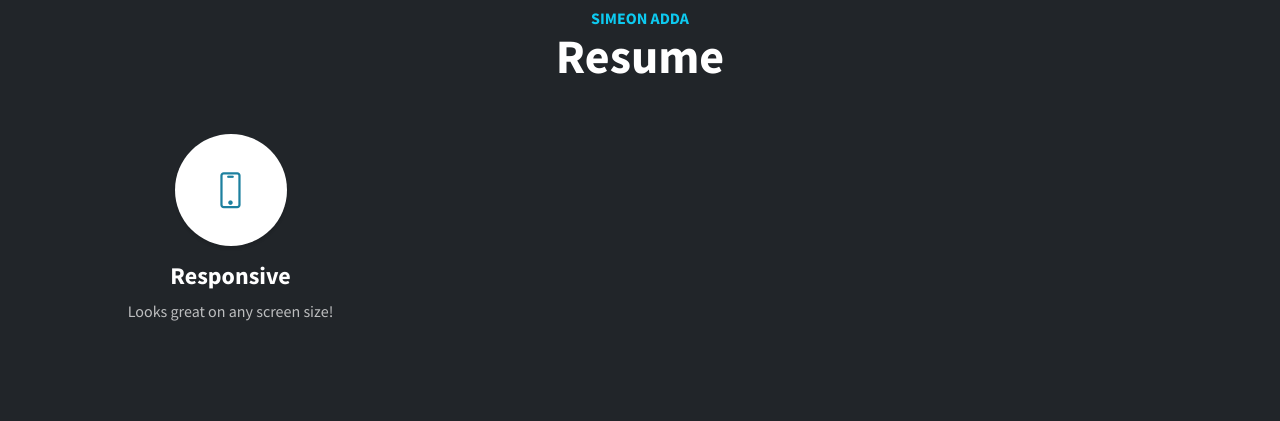
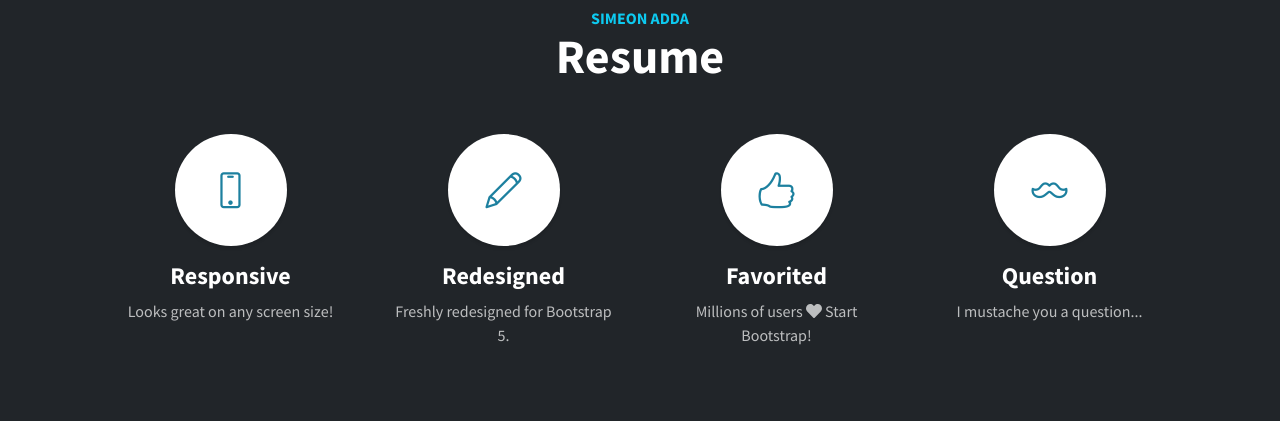
Before and after one commit to simeonadda/portfolio, a website: page dist/index.html in a window 1280 px wide. Shown: the part 1740-2161 px from the top of the page. Drawn offline with nearby package versions, Linux system fonts and the light colour scheme.

Commit message:
Revert "Resume section set"

```diff
--- a/dist/index.html
+++ b/dist/index.html
@@ -72,6 +72,25 @@
                         <span class="service-icon rounded-circle mx-auto mb-3"><i class="icon-screen-smartphone"></i></span>
                         <h4><strong>Responsive</strong></h4>
                         <p class="text-faded mb-0">Looks great on any screen size!</p>
+                    </div>
+                    <div class="col-lg-3 col-md-6 mb-5 mb-lg-0">
+                        <span class="service-icon rounded-circle mx-auto mb-3"><i class="icon-pencil"></i></span>
+                        <h4><strong>Redesigned</strong></h4>
+                        <p class="text-faded mb-0">Freshly redesigned for Bootstrap 5.</p>
+                    </div>
+                    <div class="col-lg-3 col-md-6 mb-5 mb-md-0">
+                        <span class="service-icon rounded-circle mx-auto mb-3"><i class="icon-like"></i></span>
+                        <h4><strong>Favorited</strong></h4>
+                        <p class="text-faded mb-0">
+                            Millions of users
+                            <i class="fas fa-heart"></i>
+                            Start Bootstrap!
+                        </p>
+                    </div>
+                    <div class="col-lg-3 col-md-6">
+                        <span class="service-icon rounded-circle mx-auto mb-3"><i class="icon-mustache"></i></span>
+                        <h4><strong>Question</strong></h4>
+                        <p class="text-faded mb-0">I mustache you a question...</p>
                     </div>
                 </div>
             </div>
```
